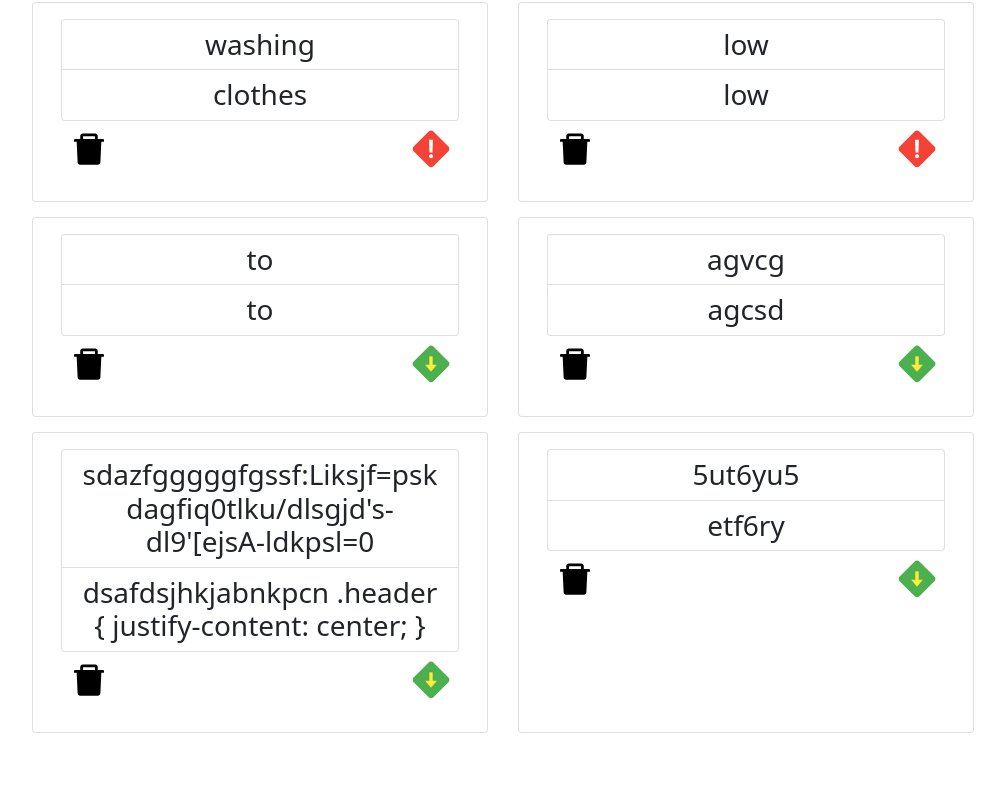
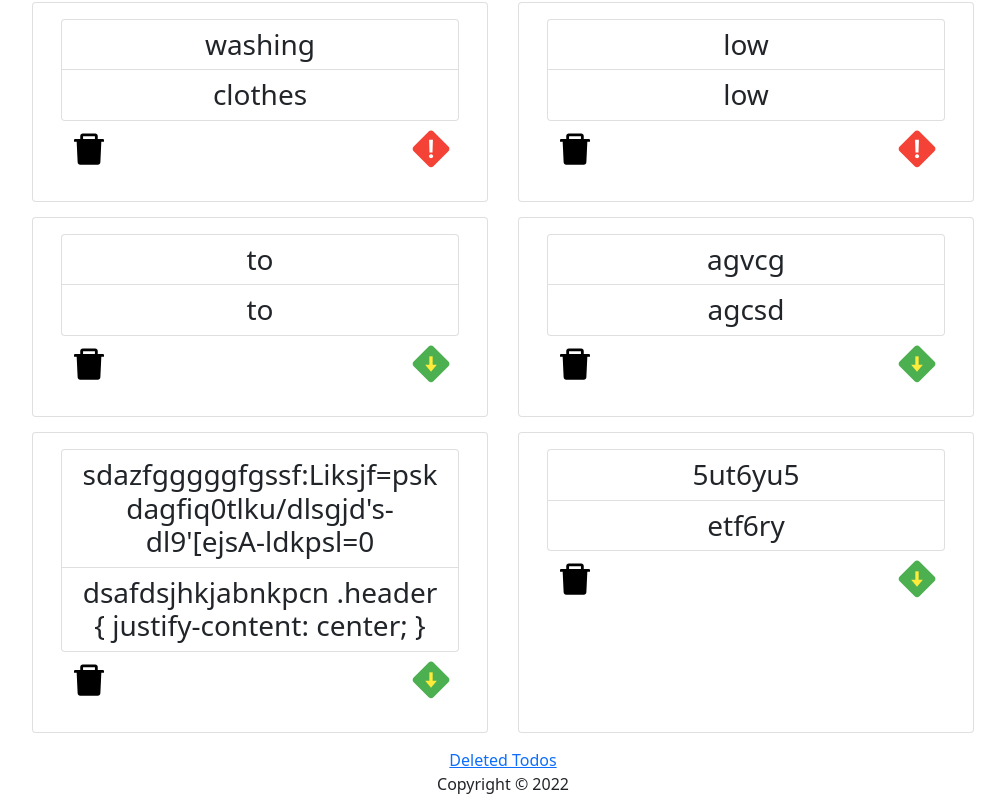
Before and after one commit to Bassy-Teisen/Sebastian-Todo-App, a React (Vite) app: page / in a window 1280 px wide. Shown: the part 216-1028 px from the top of the page, without its empty margins (137-1142 px from the left). Before the commit the page ends 964 px from the top, so only its background shows below. Built offline with nearby package versions, Linux system fonts and the light colour scheme; data requests are answered from the project's data file.

Commit message:
created Footer component and started DeletedTodos component

```diff
--- a/src/App.jsx
+++ b/src/App.jsx
@@ -4,6 +4,7 @@
 import 'bootstrap/dist/css/bootstrap.min.css'
 import { BrowserRouter, Route, Routes } from 'react-router-dom'
 import Home from './components/Home'
+import Footer from './components/Footer'
 
 
 
@@ -74,6 +75,7 @@
       <Routes>
           <Route  path='/' element={<Home addTodo={addTodo} todos={todos} togglePriority={togglePriority} deleteTaodo={deleteTodo} showAddTodo={showAddTodo} />}/>
       </Routes>
+      <Footer />
     </div>
     </BrowserRouter>
   )
--- /dev/null
+++ b/src/components/Footer.jsx
@@ -0,0 +1,16 @@
+import { Link } from "react-router-dom"
+import { useLocation } from 'react-router-dom'
+
+
+const Footer = () => {
+    const location = useLocation()
+
+    return (
+        <footer>
+             {location.pathname === '/' && <Link to="/DeletedTodos">Deleted Todos</Link> }
+            <p>Copyright &copy; 2022</p>
+        </footer>
+    )
+}
+
+export default Footer
```
Also changed, not shown: src/components/DeletedTodos.jsx (added).
